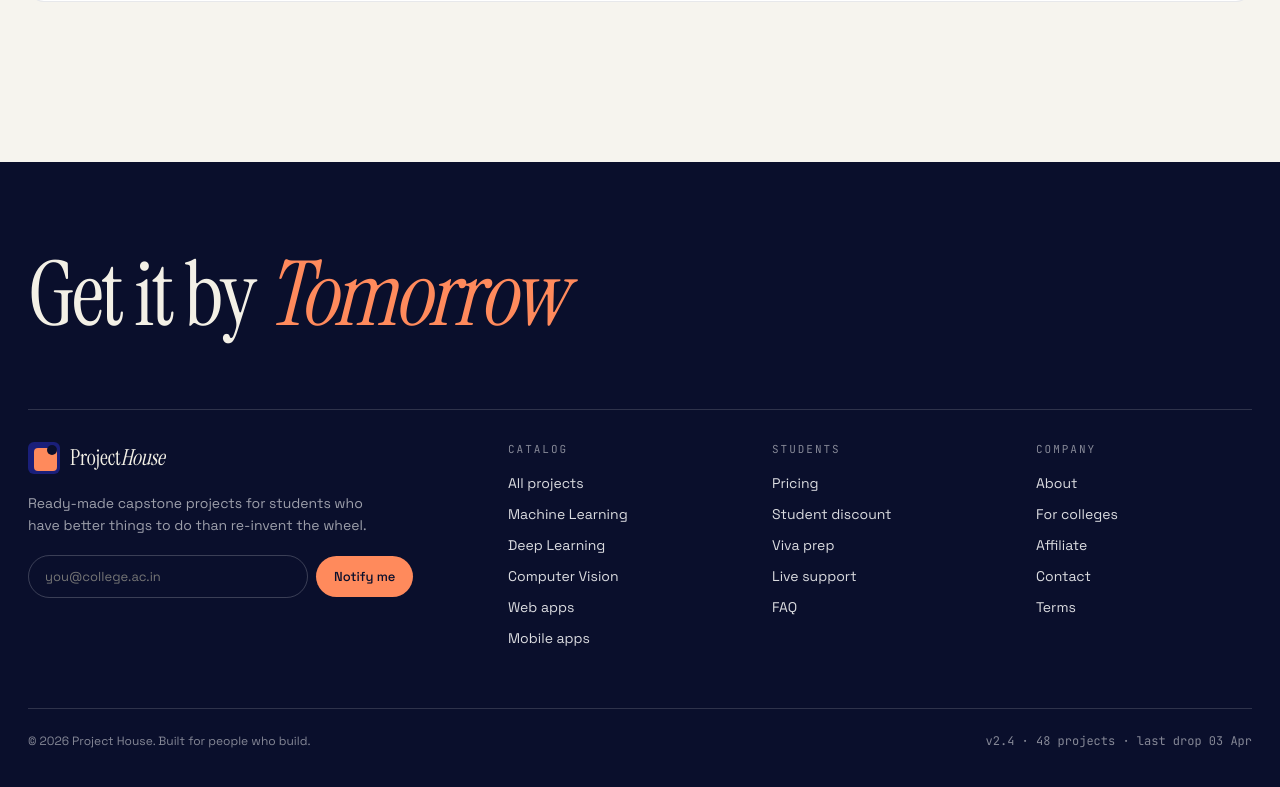
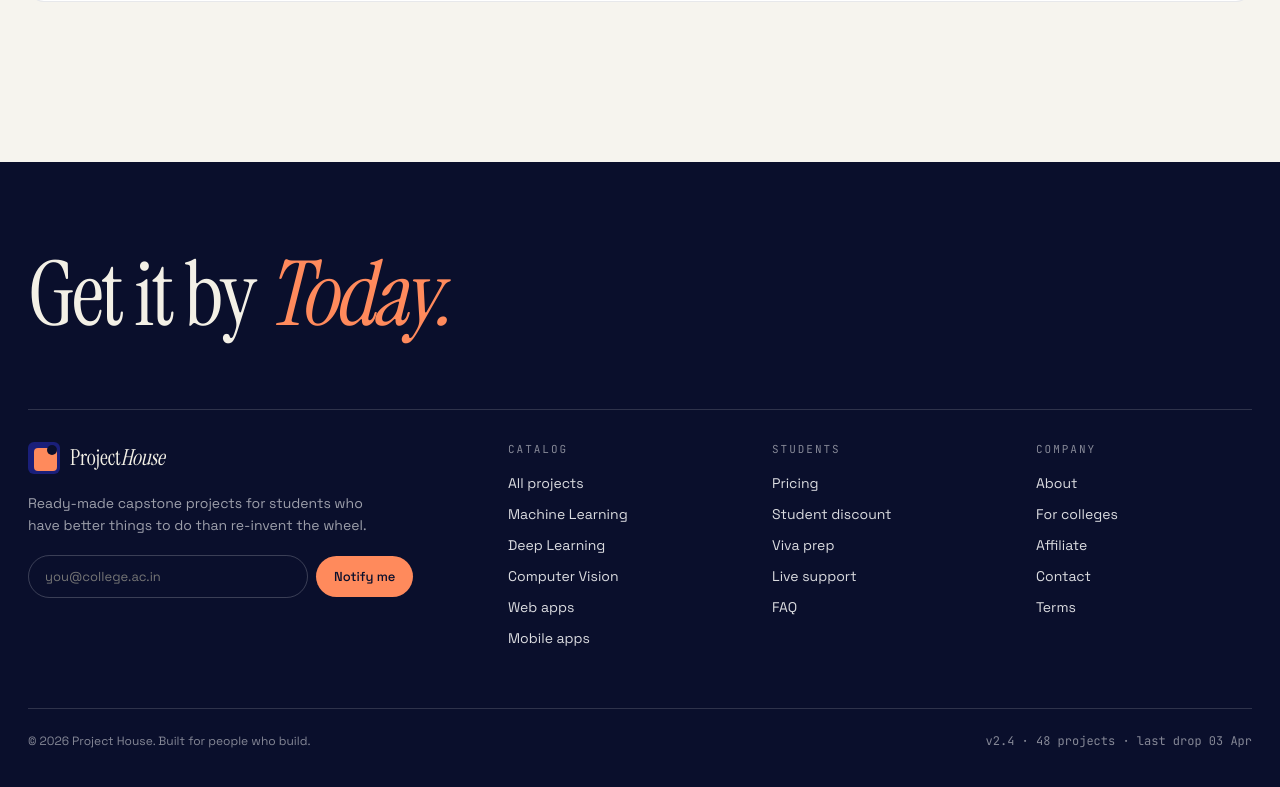
Before and after one commit to smash-cracker/projecthouse-v2, a Next.js app: page / in a window 1280 px wide. Shown: the part 5105-5892 px from the top of the page. Built offline with nearby package versions, Linux system fonts and the light colour scheme; no server answers.

Commit message:
feat: update day

```diff
--- a/components/layout/Footer.tsx
+++ b/components/layout/Footer.tsx
@@ -20,7 +20,7 @@ export function Footer() {
             maxWidth: 1200,
           }}
         >
-          Get it by <span style={{ fontStyle: "italic", color: accent }}>Tomorrow</span>
+          Get it by <span style={{ fontStyle: "italic", color: accent }}>Today.</span>
         </h3>
         <div
           style={{
```
